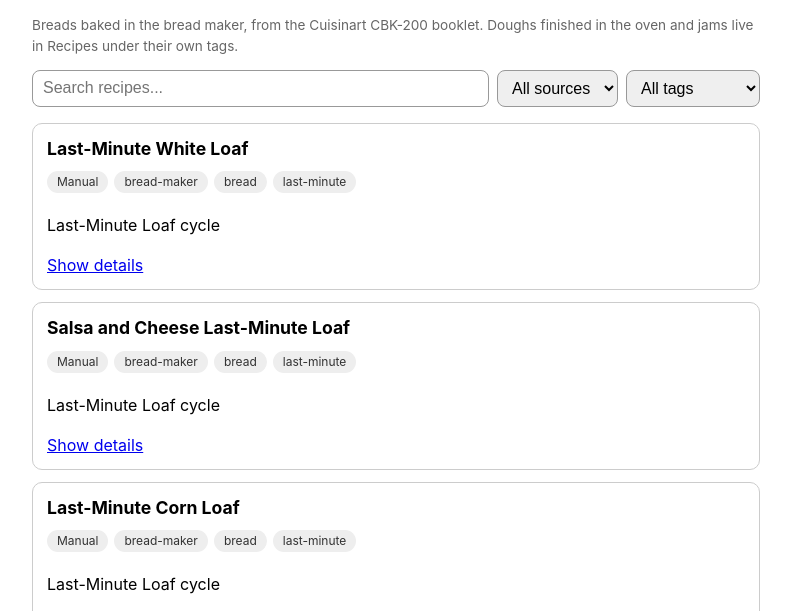
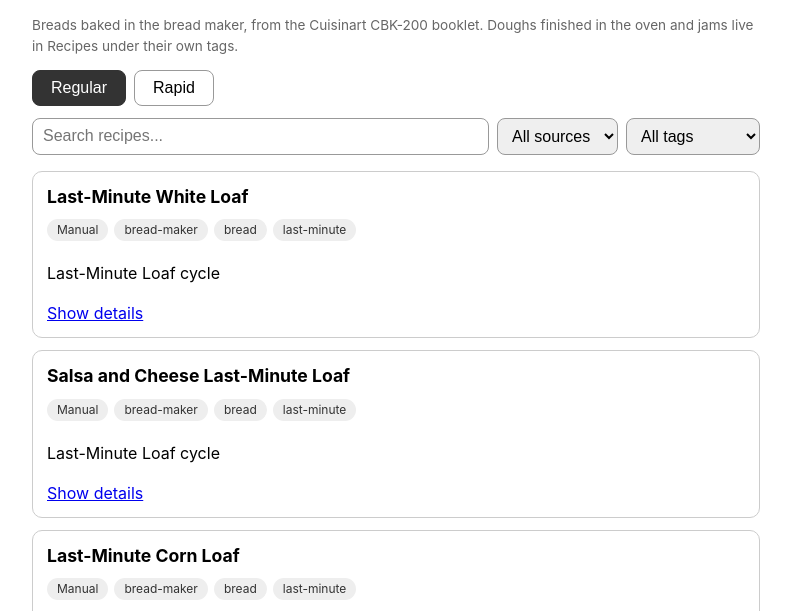
Before and after one commit to joshuacampbell10/joshuacampbell10.github.io, a plain HTML site: page bread-maker/index.html in a window 1280 px wide. Shown: the part 179-790 px from the top of the page, without its empty margins (244-1035 px from the left). Drawn offline with Linux system fonts and the light colour scheme.

Commit message:
Bread Maker page: Regular/Rapid tabs (rapid = 34 loaves with a booklet rapid version)

```diff
--- a/bread-maker/index.html
+++ b/bread-maker/index.html
@@ -18,6 +18,10 @@ nav a.active { text-decoration: underline; }
 .controls input[type="search"], .controls select {
   font-size: 1rem; padding: 8px 10px; border: 1px solid #999; border-radius: 8px; }
 .controls input[type="search"] { flex: 1 1 200px; }
+.tabs { display: flex; gap: 8px; margin: 12px 0 4px; }
+.tabs button { font-size: 1rem; padding: 8px 18px; border: 1px solid #999; border-radius: 8px;
+  background: none; cursor: pointer; }
+.tabs button.on { background: #333; color: #fff; border-color: #333; }
 .card { border: 1px solid #ccc; border-radius: 10px; padding: 12px 14px; margin-bottom: 12px; }
 .card h3 { margin: 0 0 6px; font-size: 1.1rem; }
 .badges { margin: 6px 0; }
@@ -42,6 +46,7 @@ footer { margin-top: 32px; color: #888; font-size: 0.8rem; }
 <main>
 <h2>Bread Maker</h2>
 <p class="meta">Breads baked in the bread maker, from the Cuisinart CBK-200 booklet. Doughs finished in the oven and jams live in Recipes under their own tags.</p>
+<div class="tabs"><button id="tab-regular" class="on">Regular</button><button id="tab-rapid">Rapid</button></div>
 <div class="controls">
 <input type="search" id="q" placeholder="Search recipes...">
 <select id="src"><option value="">All sources</option>
@@ -56,10 +61,16 @@ const RECIPES = [{"title": "Last-Minute White Loaf", "description": "Last-Minute
 const SRC_LABEL = {photo:"Photo",note:"Note",tiktok:"TikTok",reddit:"Reddit",manual:"Manual"};
 const q = document.getElementById('q'), src = document.getElementById('src'),
       tag = document.getElementById('tag'), list = document.getElementById('list');
+let tab = 'regular';
+function tab_ok(r){
+  if (tab !== 'rapid') return true;
+  return (r.description||'').toLowerCase().includes('rapid version exists');
+}
 function badge(t){ return '<span class="badge">'+t+'</span>'; }
 function render(){
   const needle = q.value.trim().toLowerCase();
   const items = RECIPES.filter(r => {
+    if (!tab_ok(r)) return false;
     if (src.value && r.source_type !== src.value) return false;
     if (tag.value && !(r.tags||[]).includes(tag.value)) return false;
     if (needle) {
@@ -85,6 +96,11 @@ function render(){
     </div>`).join('');
 }
 [q,src,tag].forEach(el => el.addEventListener('input', render));
+const tabReg = document.getElementById('tab-regular'), tabRap = document.getElementById('tab-rapid');
+if (tabReg && tabRap) {
+  tabReg.addEventListener('click', () => { tab='regular'; tabReg.classList.add('on'); tabRap.classList.remove('on'); render(); });
+  tabRap.addEventListener('click', () => { tab='rapid'; tabRap.classList.add('on'); tabReg.classList.remove('on'); render(); });
+}
 render();
 </script></main>
 <footer>Personal collection &middot; updated automatically</footer>
```
Also changed, not shown: ideas/index.html (+4 -0 lines), index.html (+4 -0 lines), media/index.html (+4 -0 lines), recipes/index.html (+16 -0 lines), travel/index.html (+4 -0 lines), try/index.html (+4 -0 lines).
